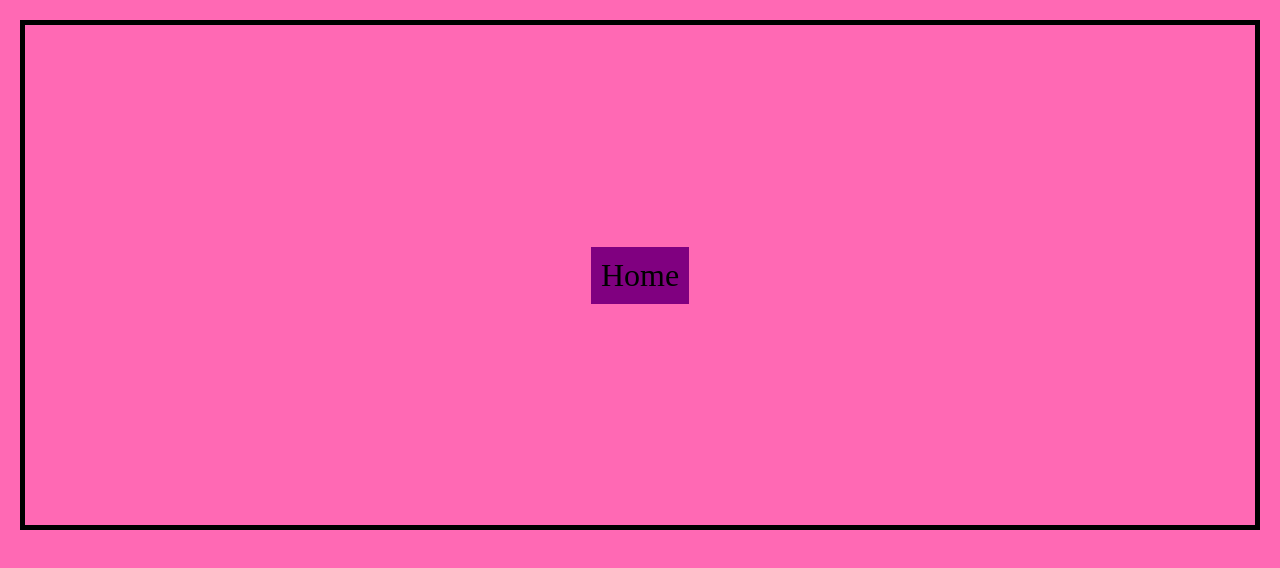
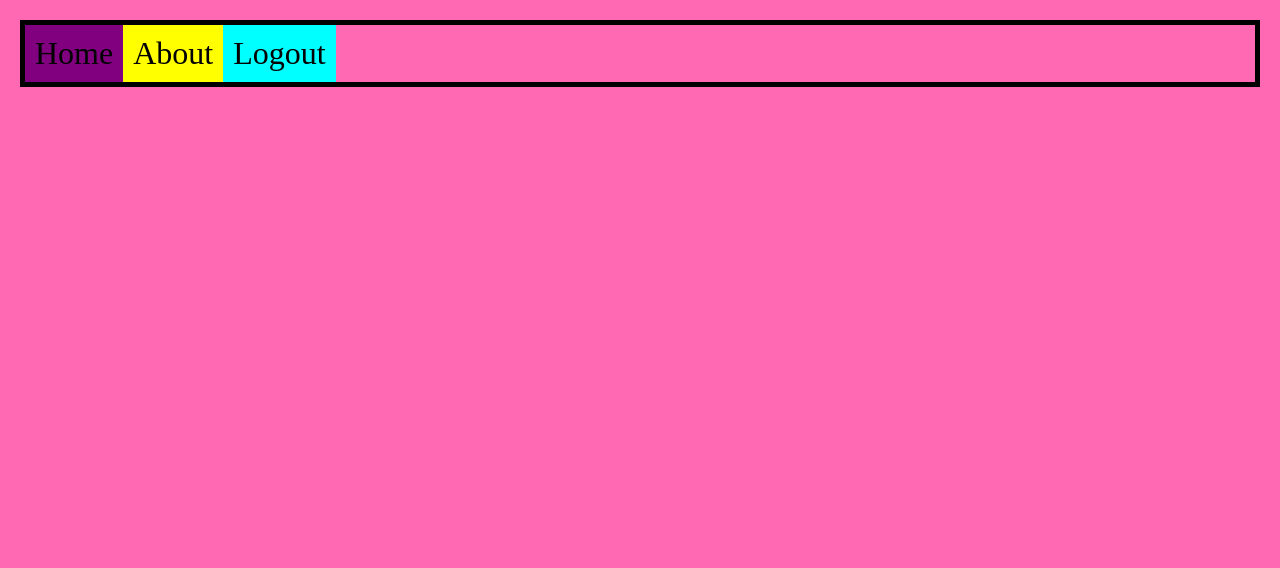
Before and after one commit to rvanarsdall/sdb-aug-2022-unit3, a plain HTML site: page lesson/flexbox/index.html in a window 1280 px wide. Drawn offline with Linux system fonts and the light colour scheme.

Commit message:
updated code

```diff
--- a/lesson/flexbox/index.html
+++ b/lesson/flexbox/index.html
@@ -10,8 +10,8 @@
   <body>
     <nav class="container">
       <div class="home">Home</div>
-      <!-- <div class="about">About</div>
-      <div class="logout">Logout</div> -->
+      <div class="about">About</div>
+      <div class="logout">Logout</div>
     </nav>
   </body>
 </html>
--- a/lesson/flexbox/setup.css
+++ b/lesson/flexbox/setup.css
@@ -9,7 +9,7 @@ html,
 body {
   background-color: hotpink;
   margin: 10px;
-  height: 500px;
+  height: 100%;
 }
 
 .container > div:nth-child(1) {
--- a/lesson/flexbox/style.css
+++ b/lesson/flexbox/style.css
@@ -1,9 +1,4 @@
 .container {
   border: 5px solid black;
   display: flex;
-  flex-direction: column;
-  height: 100%;
-  justify-content: center;
-  align-items: center;
 }
-/* Header Center */
```
